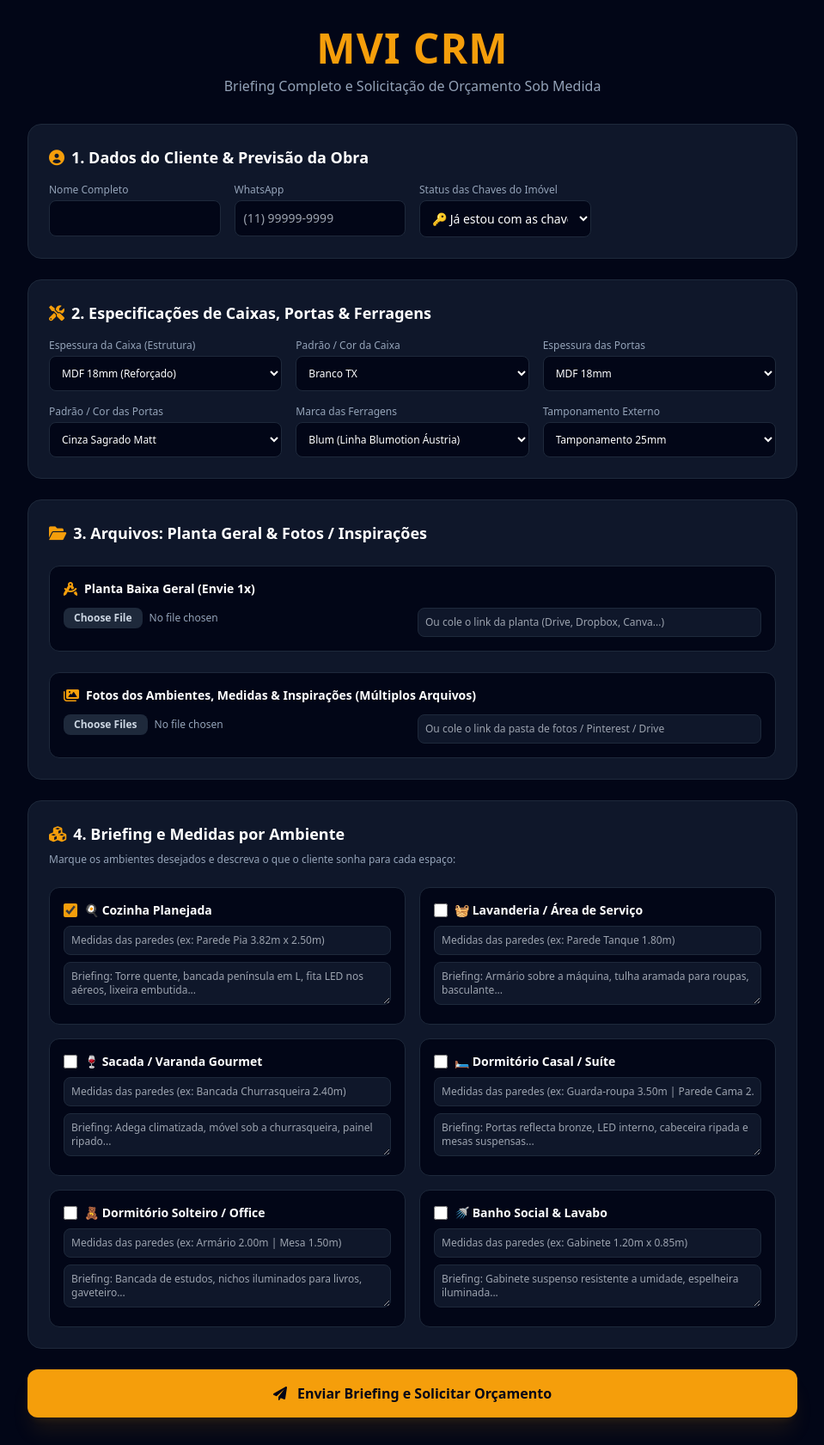
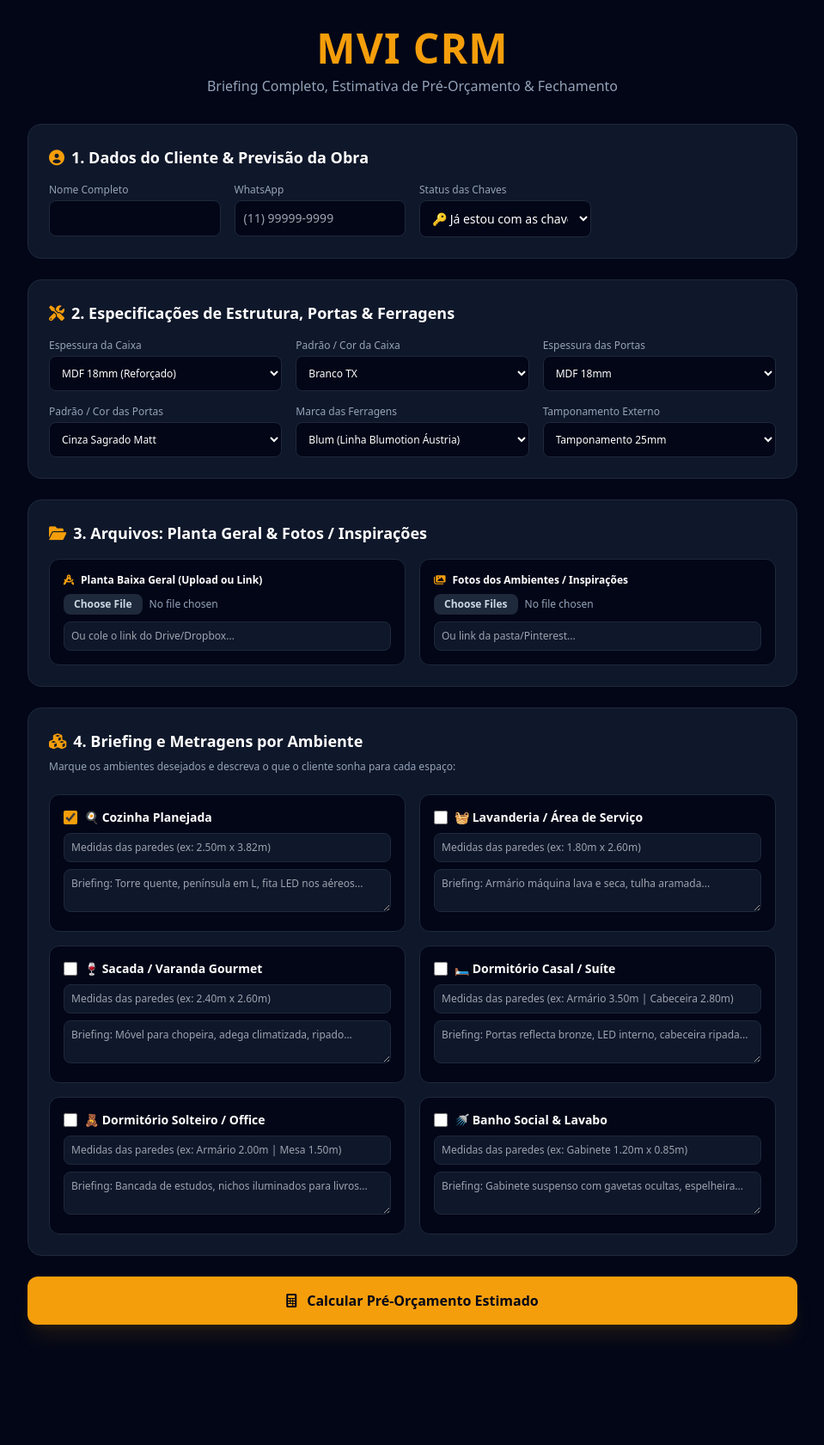
Before and after one commit to RaquelMarcelino/sistema-marcenaria, a FastAPI app: page /orcamento-multi in a window 1280 px wide. Shown: the whole page at 86% size, without its empty margins (160-1119 px from the left). After the commit the page ends 1554 px from the top, so only its background shows below. Run offline with FastAPI, Linux system fonts and the light colour scheme; some libraries are stand-ins or nearby versions.

Commit message:
Update budget request form and functionality

```diff
--- a/templates/templates/solicitar_orcamento.html
+++ b/templates/templates/solicitar_orcamento.html
@@ -13,10 +13,10 @@
     <!-- Cabeçalho -->
     <div class="text-center mb-8">
       <h1 class="text-3xl md:text-5xl font-extrabold text-amber-500 uppercase tracking-wide">MVI CRM</h1>
-      <p class="text-slate-400 mt-2 text-sm md:text-base">Briefing Completo e Solicitação de Orçamento Sob Medida</p>
+      <p class="text-slate-400 mt-2 text-sm md:text-base">Briefing Completo, Estimativa de Pré-Orçamento & Fechamento</p>
     </div>
 
-    <form id="form-orcamento" onsubmit="enviarBriefing(event)" class="space-y-6">
+    <form id="form-orcamento" onsubmit="calcularEEnviarBriefing(event)" class="space-y-6">
 
       <!-- 1. DADOS DO CLIENTE & STATUS DAS CHAVES -->
       <div class="bg-slate-900 border border-slate-800 p-6 rounded-2xl">
@@ -33,7 +33,7 @@
             <input type="tel" id="cliente_whats" required placeholder="(11) 99999-9999" class="w-full bg-slate-950 border border-slate-800 rounded-lg p-2.5 text-sm text-white focus:outline-none focus:border-amber-500">
           </div>
           <div>
-            <label class="block text-xs text-slate-400 mb-1">Status das Chaves do Imóvel</label>
+            <label class="block text-xs text-slate-400 mb-1">Status das Chaves</label>
             <select id="status_chaves" class="w-full bg-slate-950 border border-slate-800 rounded-lg p-2.5 text-sm text-white focus:outline-none focus:border-amber-500" onchange="toggleDataChave(this.value)">
               <option value="Já estou com as chaves (Obra liberada)">🔑 Já estou com as chaves</option>
               <option value="Aguardando entrega das chaves">📅 Aguardando entrega das chaves</option>
@@ -47,14 +47,14 @@
         </div>
       </div>
 
-      <!-- 2. ESPECIFICAÇÕES TÉCNICAS DE MARCENARIA -->
+      <!-- 2. ESPECIFICAÇÕES TÉCNICAS -->
       <div class="bg-slate-900 border border-slate-800 p-6 rounded-2xl">
         <h2 class="text-lg font-bold text-white mb-4 flex items-center gap-2">
-          <i class="fas fa-tools text-amber-500"></i> 2. Especificações de Caixas, Portas & Ferragens
+          <i class="fas fa-tools text-amber-500"></i> 2. Especificações de Estrutura, Portas & Ferragens
         </h2>
         <div class="grid grid-cols-1 md:grid-cols-3 gap-4">
           <div>
-            <label class="block text-xs text-slate-400 mb-1">Espessura da Caixa (Estrutura)</label>
+            <label class="block text-xs text-slate-400 mb-1">Espessura da Caixa</label>
             <select id="espessura_caixa" class="w-full bg-slate-950 border border-slate-800 rounded-lg p-2.5 text-xs text-white">
               <option value="MDF 18mm (Reforçado)">MDF 18mm (Reforçado)</option>
               <option value="MDF 15mm (Padrão)">MDF 15mm (Padrão)</option>
@@ -108,33 +108,25 @@
         </div>
       </div>
 
-      <!-- 3. LINKS OU UPLOADS DE PLANTA E INSPIRAÇÕES -->
-      <div class="bg-slate-900 border border-slate-800 p-6 rounded-2xl space-y-6">
+      <!-- 3. PLANTA E INSPIRAÇÕES -->
+      <div class="bg-slate-900 border border-slate-800 p-6 rounded-2xl space-y-4">
         <h2 class="text-lg font-bold text-white mb-2 flex items-center gap-2">
           <i class="fas fa-folder-open text-amber-500"></i> 3. Arquivos: Planta Geral & Fotos / Inspirações
         </h2>
-
-        <!-- Planta Baixa Geral (Upload 1x ou Link) -->
-        <div class="p-4 bg-slate-950 border border-slate-800 rounded-xl space-y-3">
-          <div class="flex items-center gap-2">
-            <i class="fas fa-drafting-compass text-amber-500"></i>
-            <h3 class="text-sm font-bold text-white">Planta Baixa Geral (Envie 1x)</h3>
+        <div class="grid grid-cols-1 md:grid-cols-2 gap-4">
+          <div class="p-4 bg-slate-950 border border-slate-800 rounded-xl space-y-2">
+            <h3 class="text-xs font-bold text-white flex items-center gap-2">
+              <i class="fas fa-drafting-compass text-amber-500"></i> Planta Baixa Geral (Upload ou Link)
+            </h3>
+            <input type="file" id="planta_arquivo" accept="image/*,.pdf" class="w-full text-xs text-slate-400 file:mr-2 file:py-1 file:px-3 file:rounded-lg file:border-0 file:text-xs file:font-semibold file:bg-slate-800 file:text-slate-300 hover:file:bg-slate-700">
+            <input type="url" id="planta_link" placeholder="Ou cole o link do Drive/Dropbox..." class="w-full bg-slate-900 border border-slate-800 rounded-lg p-2 text-xs text-white">
           </div>
-          <div class="grid grid-cols-1 md:grid-cols-2 gap-3">
-            <input type="file" id="planta_arquivo" accept="image/*,.pdf" class="w-full text-xs text-slate-400 file:mr-2 file:py-1 file:px-3 file:rounded-lg file:border-0 file:text-xs file:font-semibold file:bg-slate-800 file:text-slate-300 hover:file:bg-slate-700">
-            <input type="url" id="planta_link" placeholder="Ou cole o link da planta (Drive, Dropbox, Canva...)" class="w-full bg-slate-900 border border-slate-800 rounded-lg p-2 text-xs text-white focus:outline-none focus:border-amber-500">
-          </div>
-        </div>
-
-        <!-- Fotos dos Ambientes e Inspirações (Múltiplos Arquivos ou Link) -->
-        <div class="p-4 bg-slate-950 border border-slate-800 rounded-xl space-y-3">
-          <div class="flex items-center gap-2">
-            <i class="fas fa-images text-amber-500"></i>
-            <h3 class="text-sm font-bold text-white">Fotos dos Ambientes, Medidas & Inspirações (Múltiplos Arquivos)</h3>
-          </div>
-          <div class="grid grid-cols-1 md:grid-cols-2 gap-3">
+          <div class="p-4 bg-slate-950 border border-slate-800 rounded-xl space-y-2">
+            <h3 class="text-xs font-bold text-white flex items-center gap-2">
+              <i class="fas fa-images text-amber-500"></i> Fotos dos Ambientes / Inspirações
+            </h3>
             <input type="file" id="fotos_ambientes" multiple accept="image/*,.pdf" class="w-full text-xs text-slate-400 file:mr-2 file:py-1 file:px-3 file:rounded-lg file:border-0 file:text-xs file:font-semibold file:bg-slate-800 file:text-slate-300 hover:file:bg-slate-700">
-            <input type="url" id="fotos_link" placeholder="Ou cole o link da pasta de fotos / Pinterest / Drive" class="w-full bg-slate-900 border border-slate-800 rounded-lg p-2 text-xs text-white focus:outline-none focus:border-amber-500">
+            <input type="url" id="fotos_link" placeholder="Ou link da pasta/Pinterest..." class="w-full bg-slate-900 border border-slate-800 rounded-lg p-2 text-xs text-white">
           </div>
         </div>
       </div>
@@ -142,7 +134,7 @@
       <!-- 4. BRIEFING DETALHADO POR AMBIENTE -->
       <div class="bg-slate-900 border border-slate-800 p-6 rounded-2xl">
         <h2 class="text-lg font-bold text-white mb-2 flex items-center gap-2">
-          <i class="fas fa-cubes text-amber-500"></i> 4. Briefing e Medidas por Ambiente
+          <i class="fas fa-cubes text-amber-500"></i> 4. Briefing e Metragens por Ambiente
         </h2>
         <p class="text-xs text-slate-400 mb-6">Marque os ambientes desejados e descreva o que o cliente sonha para cada espaço:</p>
 
@@ -154,8 +146,8 @@
               <input type="checkbox" id="check_cozinha" checked class="w-4 h-4 text-amber-500 accent-amber-500">
               🍳 Cozinha Planejada
             </label>
-            <input type="text" id="medidas_cozinha" placeholder="Medidas das paredes (ex: Parede Pia 3.82m x 2.50m)" class="w-full bg-slate-900 border border-slate-800 rounded-lg p-2 text-xs text-white focus:outline-none focus:border-amber-500">
-            <textarea id="briefing_cozinha" rows="2" placeholder="Briefing: Torre quente, bancada península em L, fita LED nos aéreos, lixeira embutida..." class="w-full bg-slate-900 border border-slate-800 rounded-lg p-2 text-xs text-white focus:outline-none focus:border-amber-500"></textarea>
+            <input type="text" id="medidas_cozinha" placeholder="Medidas das paredes (ex: 2.50m x 3.82m)" class="w-full bg-slate-900 border border-slate-800 rounded-lg p-2 text-xs text-white focus:outline-none focus:border-amber-500">
+            <textarea id="briefing_cozinha" rows="2" placeholder="Briefing: Torre quente, península em L, fita LED nos aéreos..." class="w-full bg-slate-900 border border-slate-800 rounded-lg p-2 text-xs text-white focus:outline-none focus:border-amber-500"></textarea>
           </div>
 
           <!-- Lavanderia -->
@@ -164,8 +156,8 @@
               <input type="checkbox" id="check_lavanderia" class="w-4 h-4 text-amber-500 accent-amber-500">
               🧺 Lavanderia / Área de Serviço
             </label>
-            <input type="text" id="medidas_lavanderia" placeholder="Medidas das paredes (ex: Parede Tanque 1.80m)" class="w-full bg-slate-900 border border-slate-800 rounded-lg p-2 text-xs text-white focus:outline-none focus:border-amber-500">
-            <textarea id="briefing_lavanderia" rows="2" placeholder="Briefing: Armário sobre a máquina, tulha aramada para roupas, basculante..." class="w-full bg-slate-900 border border-slate-800 rounded-lg p-2 text-xs text-white focus:outline-none focus:border-amber-500"></textarea>
+            <input type="text" id="medidas_lavanderia" placeholder="Medidas das paredes (ex: 1.80m x 2.60m)" class="w-full bg-slate-900 border border-slate-800 rounded-lg p-2 text-xs text-white focus:outline-none focus:border-amber-500">
+            <textarea id="briefing_lavanderia" rows="2" placeholder="Briefing: Armário máquina lava e seca, tulha aramada..." class="w-full bg-slate-900 border border-slate-800 rounded-lg p-2 text-xs text-white focus:outline-none focus:border-amber-500"></textarea>
           </div>
 
           <!-- Sacada -->
@@ -174,8 +166,8 @@
               <input type="checkbox" id="check_sacada" class="w-4 h-4 text-amber-500 accent-amber-500">
               🍷 Sacada / Varanda Gourmet
             </label>
-            <input type="text" id="medidas_sacada" placeholder="Medidas das paredes (ex: Bancada Churrasqueira 2.40m)" class="w-full bg-slate-900 border border-slate-800 rounded-lg p-2 text-xs text-white focus:outline-none focus:border-amber-500">
-            <textarea id="briefing_sacada" rows="2" placeholder="Briefing: Adega climatizada, móvel sob a churrasqueira, painel ripado..." class="w-full bg-slate-900 border border-slate-800 rounded-lg p-2 text-xs text-white focus:outline-none focus:border-amber-500"></textarea>
+            <input type="text" id="medidas_sacada" placeholder="Medidas das paredes (ex: 2.40m x 2.60m)" class="w-full bg-slate-900 border border-slate-800 rounded-lg p-2 text-xs text-white focus:outline-none focus:border-amber-500">
+            <textarea id="briefing_sacada" rows="2" placeholder="Briefing: Móvel para chopeira, adega climatizada, ripado..." class="w-full bg-slate-900 border border-slate-800 rounded-lg p-2 text-xs text-white focus:outline-none focus:border-amber-500"></textarea>
           </div>
 
           <!-- Dormitório Casal -->
@@ -184,8 +176,8 @@
               <input type="checkbox" id="check_casal" class="w-4 h-4 text-amber-500 accent-amber-500">
               🛏️ Dormitório Casal / Suíte
             </label>
-            <input type="text" id="medidas_casal" placeholder="Medidas das paredes (ex: Guarda-roupa 3.50m | Parede Cama 2.80m)" class="w-full bg-slate-900 border border-slate-800 rounded-lg p-2 text-xs text-white focus:outline-none focus:border-amber-500">
-            <textarea id="briefing_casal" rows="2" placeholder="Briefing: Portas reflecta bronze, LED interno, cabeceira ripada e mesas suspensas..." class="w-full bg-slate-900 border border-slate-800 rounded-lg p-2 text-xs text-white focus:outline-none focus:border-amber-500"></textarea>
+            <input type="text" id="medidas_casal" placeholder="Medidas das paredes (ex: Armário 3.50m | Cabeceira 2.80m)" class="w-full bg-slate-900 border border-slate-800 rounded-lg p-2 text-xs text-white focus:outline-none focus:border-amber-500">
+            <textarea id="briefing_casal" rows="2" placeholder="Briefing: Portas reflecta bronze, LED interno, cabeceira ripada..." class="w-full bg-slate-900 border border-slate-800 rounded-lg p-2 text-xs text-white focus:outline-none focus:border-amber-500"></textarea>
           </div>
 
           <!-- Dormitório Solteiro -->
@@ -195,7 +187,7 @@
               🧸 Dormitório Solteiro / Office
             </label>
             <input type="text" id="medidas_solteiro" placeholder="Medidas das paredes (ex: Armário 2.00m | Mesa 1.50m)" class="w-full bg-slate-900 border border-slate-800 rounded-lg p-2 text-xs text-white focus:outline-none focus:border-amber-500">
-            <textarea id="briefing_solteiro" rows="2" placeholder="Briefing: Bancada de estudos, nichos iluminados para livros, gaveteiro..." class="w-full bg-slate-900 border border-slate-800 rounded-lg p-2 text-xs text-white focus:outline-none focus:border-amber-500"></textarea>
+            <textarea id="briefing_solteiro" rows="2" placeholder="Briefing: Bancada de estudos, nichos iluminados para livros..." class="w-full bg-slate-900 border border-slate-800 rounded-lg p-2 text-xs text-white focus:outline-none focus:border-amber-500"></textarea>
           </div>
 
           <!-- Banho e Lavabo -->
@@ -205,30 +197,66 @@
               🚿 Banho Social & Lavabo
             </label>
             <input type="text" id="medidas_banho" placeholder="Medidas das paredes (ex: Gabinete 1.20m x 0.85m)" class="w-full bg-slate-900 border border-slate-800 rounded-lg p-2 text-xs text-white focus:outline-none focus:border-amber-500">
-            <textarea id="briefing_banho" rows="2" placeholder="Briefing: Gabinete suspenso resistente a umidade, espelheira iluminada..." class="w-full bg-slate-900 border border-slate-800 rounded-lg p-2 text-xs text-white focus:outline-none focus:border-amber-500"></textarea>
+            <textarea id="briefing_banho" rows="2" placeholder="Briefing: Gabinete suspenso com gavetas ocultas, espelheira..." class="w-full bg-slate-900 border border-slate-800 rounded-lg p-2 text-xs text-white focus:outline-none focus:border-amber-500"></textarea>
           </div>
 
         </div>
       </div>
 
-      <!-- BOTÃO DE ENVIO -->
-      <button type="submit" id="btn-enviar" class="w-full py-4 rounded-xl font-extrabold bg-amber-500 hover:bg-amber-400 text-slate-950 text-base shadow-xl shadow-amber-500/10 transition flex items-center justify-center gap-3">
-        <i class="fas fa-paper-plane"></i>
-        <span>Enviar Briefing e Solicitar Orçamento</span>
+      <!-- BOTÃO CALCULAR PRÉ-ORÇAMENTO -->
+      <button type="submit" id="btn-calcular" class="w-full py-4 rounded-xl font-extrabold bg-amber-500 hover:bg-amber-400 text-slate-950 text-base shadow-xl shadow-amber-500/10 transition flex items-center justify-center gap-3">
+        <i class="fas fa-calculator"></i>
+        <span>Calcular Pré-Orçamento Estimado</span>
       </button>
 
     </form>
 
-    <!-- CONFIRMAÇÃO DE ENVIO -->
-    <div id="resultado-sucesso" class="hidden mt-8 bg-slate-900 border border-emerald-500/40 p-6 rounded-2xl text-center">
-      <i class="fas fa-check-circle text-4xl text-emerald-400 mb-2"></i>
-      <h3 class="text-xl font-bold text-emerald-400">Briefing e Solicitação Recebidos com Sucesso!</h3>
-      <p class="text-xs text-slate-300 mt-2 leading-relaxed" id="resumo-envio"></p>
+    <!-- BLOCO DE RESULTADO: PRÉ-ORÇAMENTO + DECISÃO COMERCIAL -->
+    <div id="resultado-orcamento" class="hidden mt-8 space-y-6">
+
+      <!-- Card do Valor Estimado -->
+      <div class="bg-slate-900 border border-amber-500/40 p-6 md:p-8 rounded-2xl text-center shadow-2xl relative">
+        <div class="inline-flex items-center gap-2 px-3 py-1 bg-amber-500/10 border border-amber-500/30 text-amber-400 text-xs font-bold rounded-full mb-3">
+          ✨ Pré-Orçamento Calculado com Sucesso!
+        </div>
+        <h3 class="text-slate-300 text-sm mb-1" id="resumo-cliente"></h3>
+        <p class="text-xs text-slate-400 mb-4" id="resumo-ambientes"></p>
+
+        <div class="py-4 border-y border-slate-800 my-4">
+          <p class="text-xs text-slate-400 uppercase tracking-wider mb-1">Valor Estimado do Projeto</p>
+          <div class="text-3xl md:text-5xl font-black text-amber-400 tracking-tight" id="valor-total-est">R$ 0,00</div>
+          <div class="mt-2 inline-flex items-center gap-1.5 text-xs text-emerald-400 font-semibold bg-emerald-500/10 px-3 py-1 rounded-md">
+            <i class="fas fa-bolt"></i> À Vista no PIX (5% de Desconto): <span id="valor-pix">R$ 0,00</span>
+          </div>
+        </div>
+
+        <p class="text-[11px] text-slate-500 max-w-xl mx-auto">
+          *Estimativa preliminar baseada nos ambientes, ferragens e padrões selecionados. O projeto executivo e detalhamento oficial serão validados pelo projetista técnico.
+        </p>
+      </div>
+
+      <!-- Card de Decisão Comercial: Continuar ou Não -->
+      <div class="bg-slate-900 border border-slate-800 p-6 rounded-2xl">
+        <h4 class="text-base font-bold text-center text-white mb-4">Deseja dar continuidade ao seu projeto?</h4>
+        <div class="grid grid-cols-1 md:grid-cols-2 gap-4">
+          <button onclick="continuarWhatsApp()" class="w-full py-3.5 px-4 bg-emerald-600 hover:bg-emerald-500 text-white font-extrabold rounded-xl shadow-lg transition flex items-center justify-center gap-2 text-sm">
+            <i class="fab fa-whatsapp text-lg"></i>
+            <span>SIM, QUERO DAR CONTINUIDADE NO WHATSAPP</span>
+          </button>
+          <button onclick="fecharSemInteresse()" class="w-full py-3.5 px-4 bg-slate-800 hover:bg-slate-700 text-slate-300 font-bold rounded-xl transition flex items-center justify-center gap-2 text-sm">
+            <i class="fas fa-times text-slate-400"></i>
+            <span>Não tenho interesse no momento</span>
+          </button>
+        </div>
+      </div>
+
     </div>
 
   </div>
 
   <script>
+    let dadosProjetoAtual = {};
+
     function toggleDataChave(valor) {
       const box = document.getElementById('box-previsao-chave');
       if (valor.includes('Aguardando') || valor.includes('planta')) {
@@ -238,10 +266,10 @@
       }
     }
 
-    async function enviarBriefing(e) {
+    async function calcularEEnviarBriefing(e) {
       e.preventDefault();
-      const btn = document.getElementById('btn-enviar');
-      btn.innerHTML = '<i class="fas fa-spinner fa-spin mr-2"></i> Enviando Briefing...';
+      const btn = document.getElementById('btn-calcular');
+      btn.innerHTML = '<i class="fas fa-spinner fa-spin mr-2"></i> Calculando Estimativa...';
       btn.disabled = true;
 
       const formData = new FormData();
@@ -285,18 +313,39 @@
         const data = await res.json();
 
         if (data.status === 'sucesso') {
-          document.getElementById('resumo-envio').innerText = data.mensagem;
-          document.getElementById('resultado-sucesso').classList.remove('hidden');
-          window.scrollTo({ top: document.getElementById('resultado-sucesso').offsetTop - 30, behavior: 'smooth' });
+          dadosProjetoAtual = data;
+          document.getElementById('resumo-cliente').innerText = `Olá, ${data.cliente_nome}! Estimativa gerada com sucesso.`;
+          document.getElementById('resumo-ambientes').innerText = `Ambientes: ${data.ambientes_texto}`;
+          document.getElementById('valor-total-est').innerText = data.valor_total_fmt;
+          document.getElementById('valor-pix').innerText = data.valor_pix_fmt;
+
+          document.getElementById('resultado-orcamento').classList.remove('hidden');
+          window.scrollTo({ top: document.getElementById('resultado-orcamento').offsetTop - 30, behavior: 'smooth' });
         } else {
-          alert('Erro ao enviar: ' + (data.mensagem || 'Tente novamente'));
+          alert('Erro ao calcular: ' + (data.mensagem || 'Tente novamente'));
         }
       } catch (err) {
-        alert('Erro de conexão ao enviar o formulário.');
+        alert('Erro de conexão ao calcular o orçamento.');
       } finally {
-        btn.innerHTML = '<i class="fas fa-paper-plane mr-2"></i> <span>Enviar Briefing e Solicitar Orçamento</span>';
+        btn.innerHTML = '<i class="fas fa-calculator mr-2"></i> <span>Calcular Pré-Orçamento Estimado</span>';
         btn.disabled = false;
       }
+    }
+
+    function continuarWhatsApp() {
+      if (!dadosProjetoAtual.cliente_nome) return;
+      const texto = encodeURIComponent(
+        `Olá! Acabei de fazer a simulação no MVI CRM.\n` +
+        `👤 Cliente: ${dadosProjetoAtual.cliente_nome}\n` +
+        `🏠 Ambientes: ${dadosProjetoAtual.ambientes_texto}\n` +
+        `💰 Estimativa: ${dadosProjetoAtual.valor_total_fmt} (PIX: ${dadosProjetoAtual.valor_pix_fmt})\n` +
+        `Gostaria de dar continuidade no projeto executivo!`
+      );
+      window.open(`https://wa.me/5511999999999?text=${texto}`, '_blank');
+    }
+
+    function fecharSemInteresse() {
+      alert('Obrigado pelo seu tempo! As informações da sua simulação ficaram registradas.');
     }
   </script>
 </body>
```
